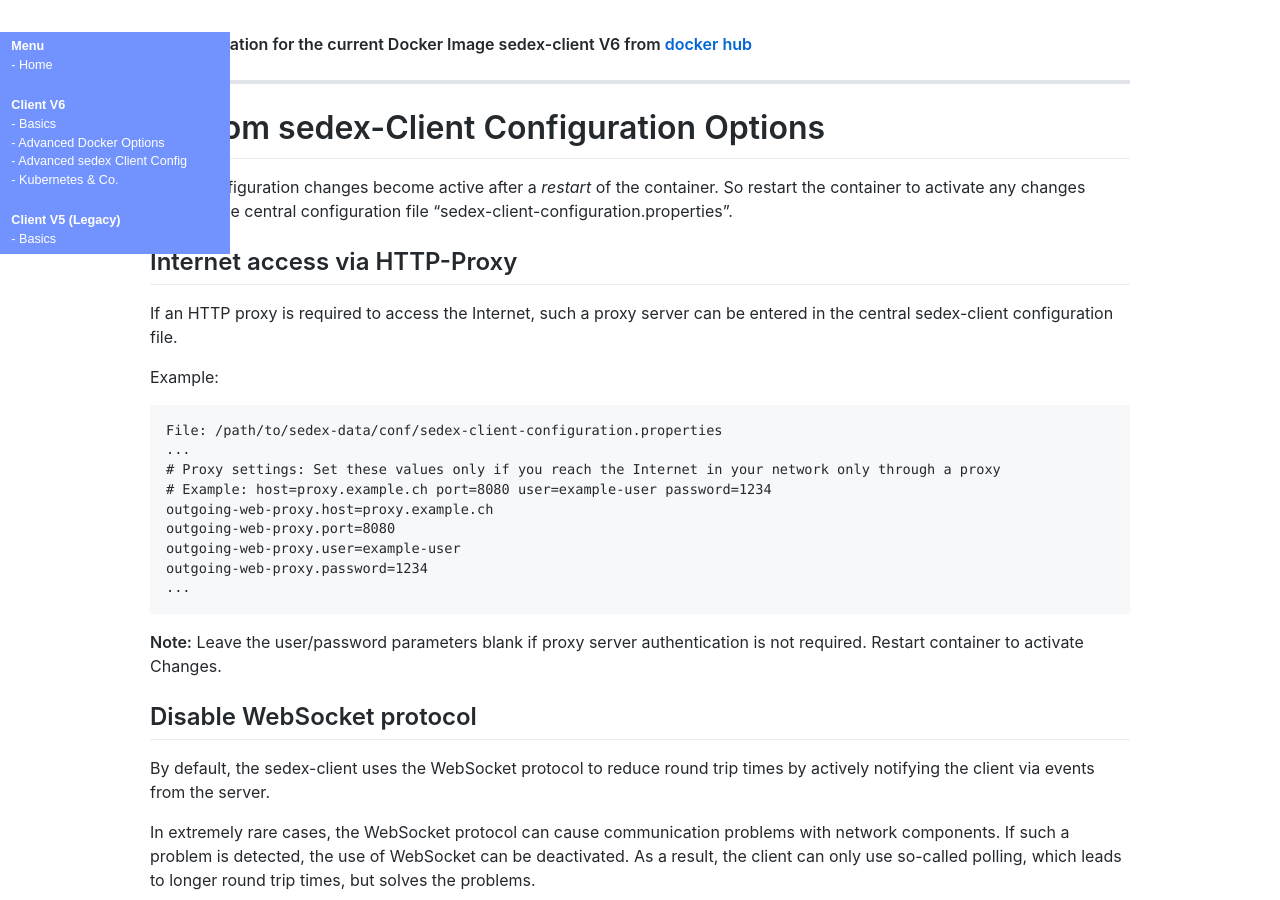
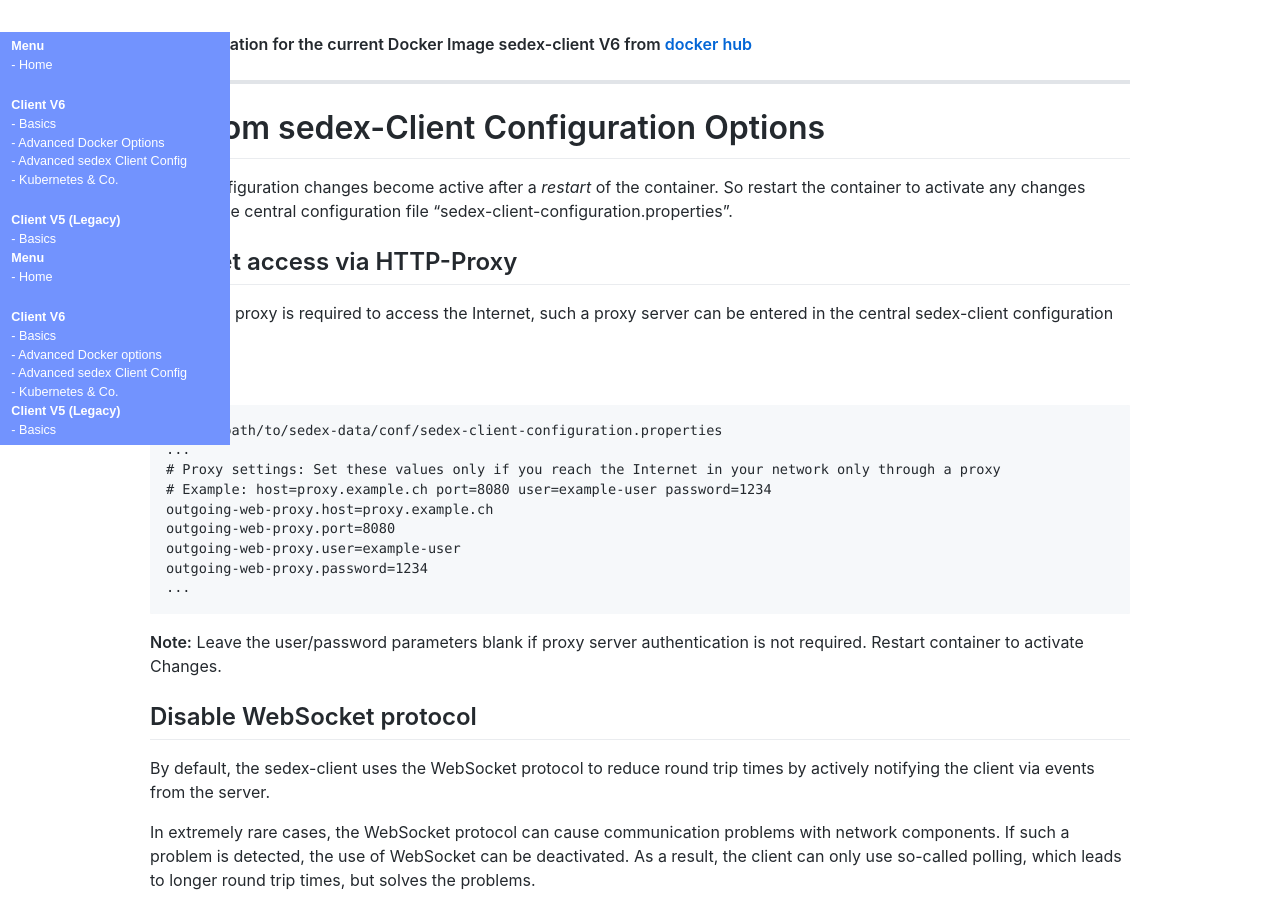
Before and after one commit to sedexch/sedexch.github.io, a Jekyll site: the page built from v6/sedex-client-configuration-options.md, in a window 1280 px wide and 900 px high. Built offline with Jekyll 4.4.1, drawn with Linux system fonts in a browser that asks for light colours; our own code applies the rules of GitHub Pages for plain Markdown files.

Commit message:
SEDEX-3166: Edits

```diff
--- /dev/null
+++ b/_data/toc.yml
@@ -0,0 +1,15 @@
+toc:
+  - title: Client V6
+    subfolderitems:
+      - page: Basics
+        url: /v6/index
+      - page: Advanced Docker options
+        url: /v6/advanced-docker-options
+      - page: Advanced sedex Client Config
+        url: /v6/sedex-client-configuration-options
+      - page: Kubernetes & Co.
+        url: /v6/orchestration
+  - title: Client V5 (Legacy)
+    subfolderitems:
+      - page: Basics
+        url: /v5/index
--- a/_includes/menu_v6.md
+++ b/_includes/menu_v6.md
@@ -2,10 +2,22 @@
 <a href="/">- Home</a>
 <br />
 <h3>Client V6</h3>
-<a href="/v6/index" class="{% if '/v6/index' == page.url %}active{% endif %}">- Basics</a>
+<a href="/v6/index">- Basics</a>
 <a href="/v6/advanced-docker-options">- Advanced Docker Options</a>
 <a href="/v6/sedex-client-configuration-options">- Advanced sedex Client Config</a>
 <a href="/v6/orchestration">- Kubernetes &amp; Co.</a>
 <br />
 <h3>Client V5 (Legacy)</h3>
 <a href="/v5/index">- Basics</a>
+
+
+<h3>Menu</h3>
+<a href="/">- Home</a>
+<br />
+
+{% for item in site.data.toc.toc %}
+    <h3>{{ item.title }}</h3>
+    {% for entry in item.subfolderitems %}
+       <a href="{{ entry.url }}">- {{ entry.page }}</a></li>
+    {% endfor %}
+{% endfor %}
```
